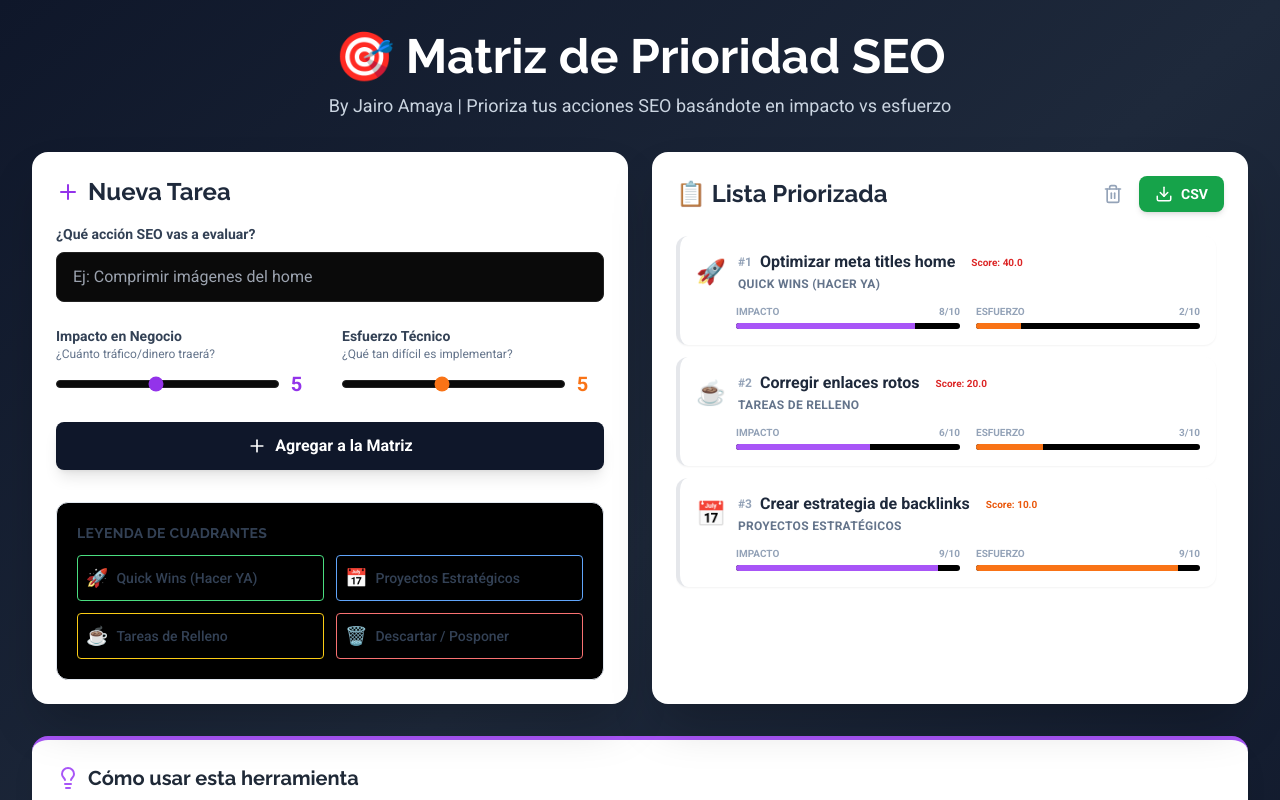
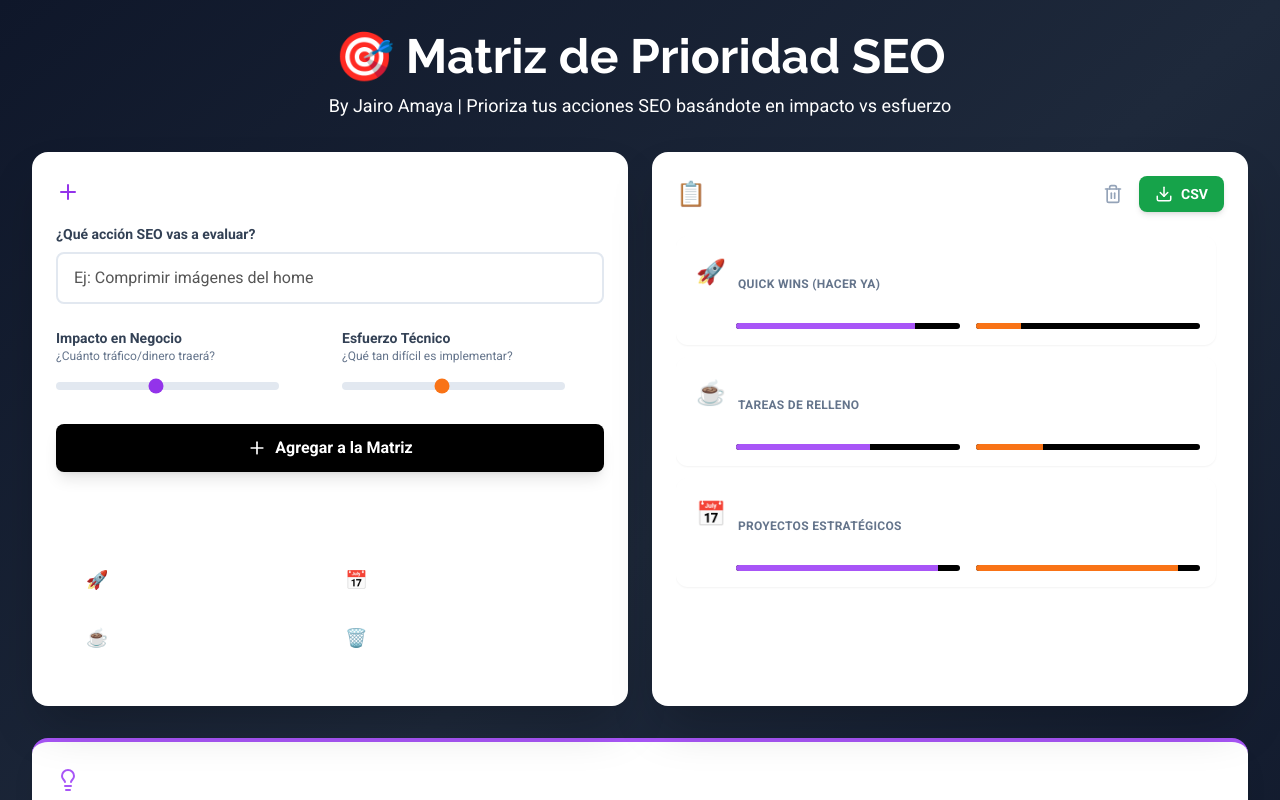
Before and after one commit to jairoamayalaverde/SEO-Priority-Matrix, a React (Vite) app: page / in a window 1280 px wide. Shown: the top 800 px of the page. Built offline with nearby package versions, Linux system fonts and the light colour scheme.

Commit message:
Update index.css

```diff
--- a/src/index.css
+++ b/src/index.css
@@ -2,57 +2,55 @@
 @tailwind components;
 @tailwind utilities;
 
-/* --- PROTOCOLO DE INTEGRACIÓN TOTAL JAIRO AMAYA --- */
+/* ============================================================
+   PROTOCOLO DE FUERZA BRUTA JAIRO AMAYA
+   Objetivo: Negro Puro en todas las capas del framework
+   ============================================================ */
 
-/* 1. Forzado de fondo negro en todas las capas posibles */
-html, body, #root, #__next {
+/* 1. Reset total de fondo en capas raíz */
+html, body, #root, #__next, main {
   background-color: #000000 !important;
   color: #ffffff !important;
-  margin: 0;
-  font-family: 'Poppins', sans-serif;
 }
 
-/* 2. Neutralizar fondos automáticos de Tailwind (Slate, Gray, Zinc, etc) */
-div[class*="bg-slate-"],
-div[class*="bg-gray-"],
-div[class*="bg-zinc-"],
-main, section {
+/* 2. Anulación de clases de Tailwind que están pintando el fondo azul/slate */
+.min-h-screen,
+.bg-background,
+.bg-slate-50,
+.bg-slate-100,
+.bg-slate-900,
+.bg-slate-950,
+.bg-gray-950 {
   background-color: #000000 !important;
 }
 
-/* 3. Corrección de visibilidad en campos de escritura */
-input, textarea, select {
-  color: #ffffff !important;
-  background-color: #0a0a0a !important;
-  border: 1px solid #222 !important;
-  outline: none !important;
+/* 3. Estilo de Tarjetas para que "floten" sobre el negro */
+[class*="card"], .rounded-xl, .border {
+  background-color: rgba(255, 255, 255, 0.02) !important;
+  border-color: rgba(255, 255, 255, 0.08) !important;
 }
 
-input:focus {
-  border-color: #db2777 !important;
-}
-
-/* 4. Estilo Magenta Sorprendente para Acentos */
-@layer base {
-  :root {
-    --background: 0 0% 0%;
-    --foreground: 0 0% 100%;
-    --primary: 335 71% 51%; /* Magenta #db2777 */
-  }
-}
-
-/* Transformar cualquier elemento "Primary" o Azul en tu Magenta */
-.bg-primary, .bg-blue-600, .bg-indigo-600, button[type="submit"] {
-  background: linear-gradient(90deg, #db2777 0%, #4c1d95 100%) !important;
-  border: none !important;
+/* 4. Corrección Quirúrgica de visibilidad de texto */
+input, textarea, select, span, p, h1, h2, h3, h4 {
   color: #ffffff !important;
 }
 
-.text-primary, .text-blue-500, .text-indigo-400 {
-  color: #db2777 !important;
+/* Color del texto que se escribe en los cuadros */
+input::placeholder {
+  color: #555 !important;
 }
 
-/* 5. Limpieza visual: Sin scrollbar */
+/* 5. Acento Magenta sorprendente en botones y activos */
+.bg-primary,
+button[type="submit"],
+.bg-blue-600,
+.bg-indigo-600 {
+  background: linear-gradient(90deg, #db2777 0%, #4c1d95 100%) !important;
+  border: none !important;
+  box-shadow: 0 0 15px rgba(219, 39, 119, 0.2) !important;
+}
+
+/* 6. Integración total: Ocultar scrollbar */
 ::-webkit-scrollbar {
-  display: none;
+  display: none !important;
 }
```
